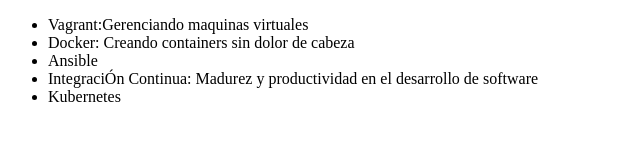
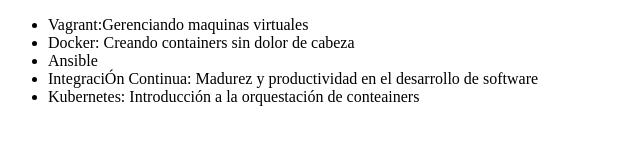
Before and after one commit to Jos1616/alura-git, a plain HTML site: page index.html in a window 1280 px wide. Shown: the whole page, without its empty margins (0-640 px from the left). Drawn offline with Linux system fonts and the light colour scheme.

Commit message:
Modificando el nombre del curso de Kubernetes

```diff
--- a/index.html
+++ b/index.html
@@ -10,7 +10,7 @@
             <li>Docker: Creando containers sin dolor de cabeza</li>
             <li>Ansible</li>
             <li>IntegraciÓn Continua: Madurez y productividad en el desarrollo de software</li>
-            <li>Kubernetes</li>
+            <li>Kubernetes: Introducción a la orquestación de conteainers</li>
         </ul>
     </body>
 </html>
```
